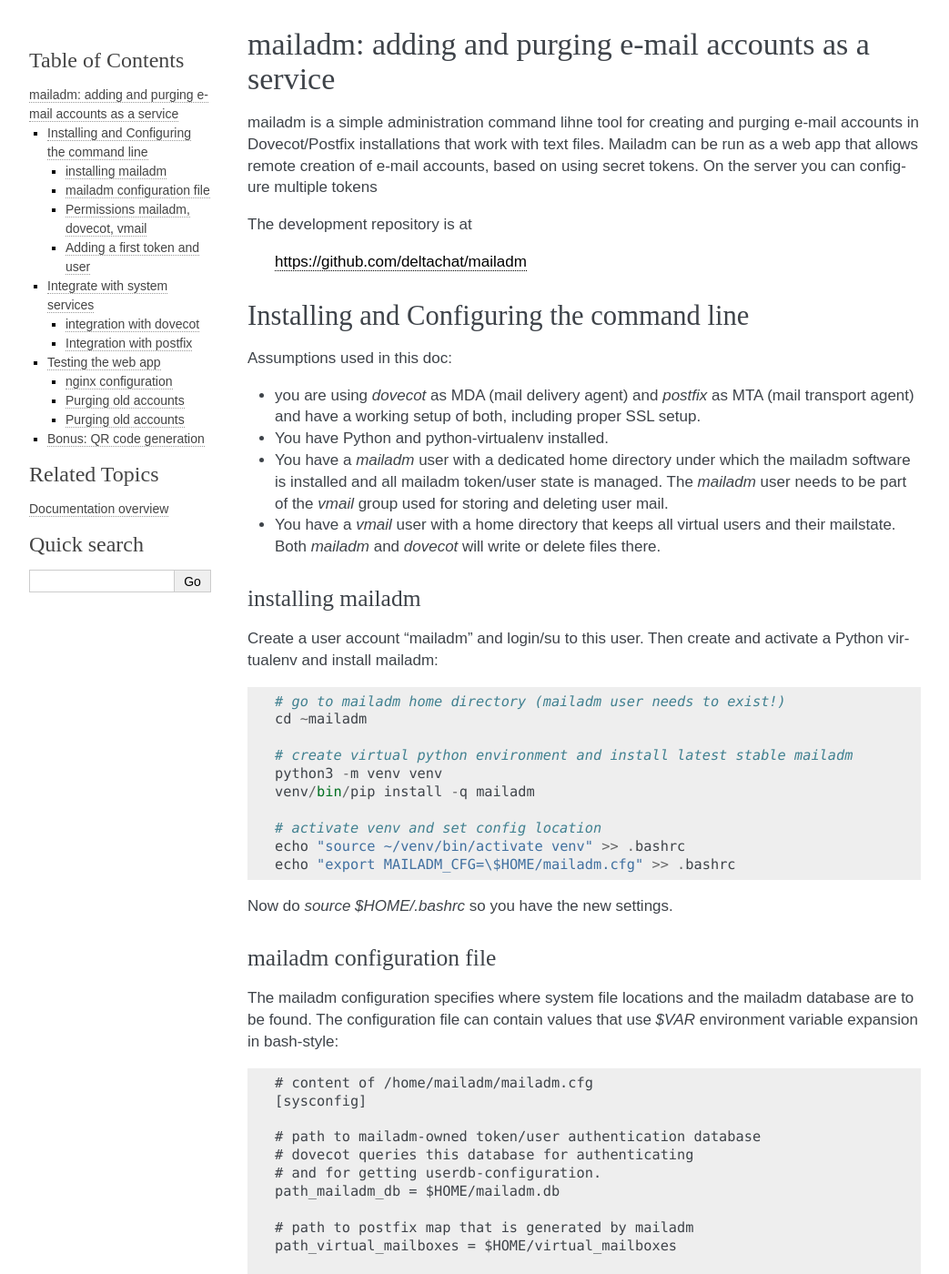
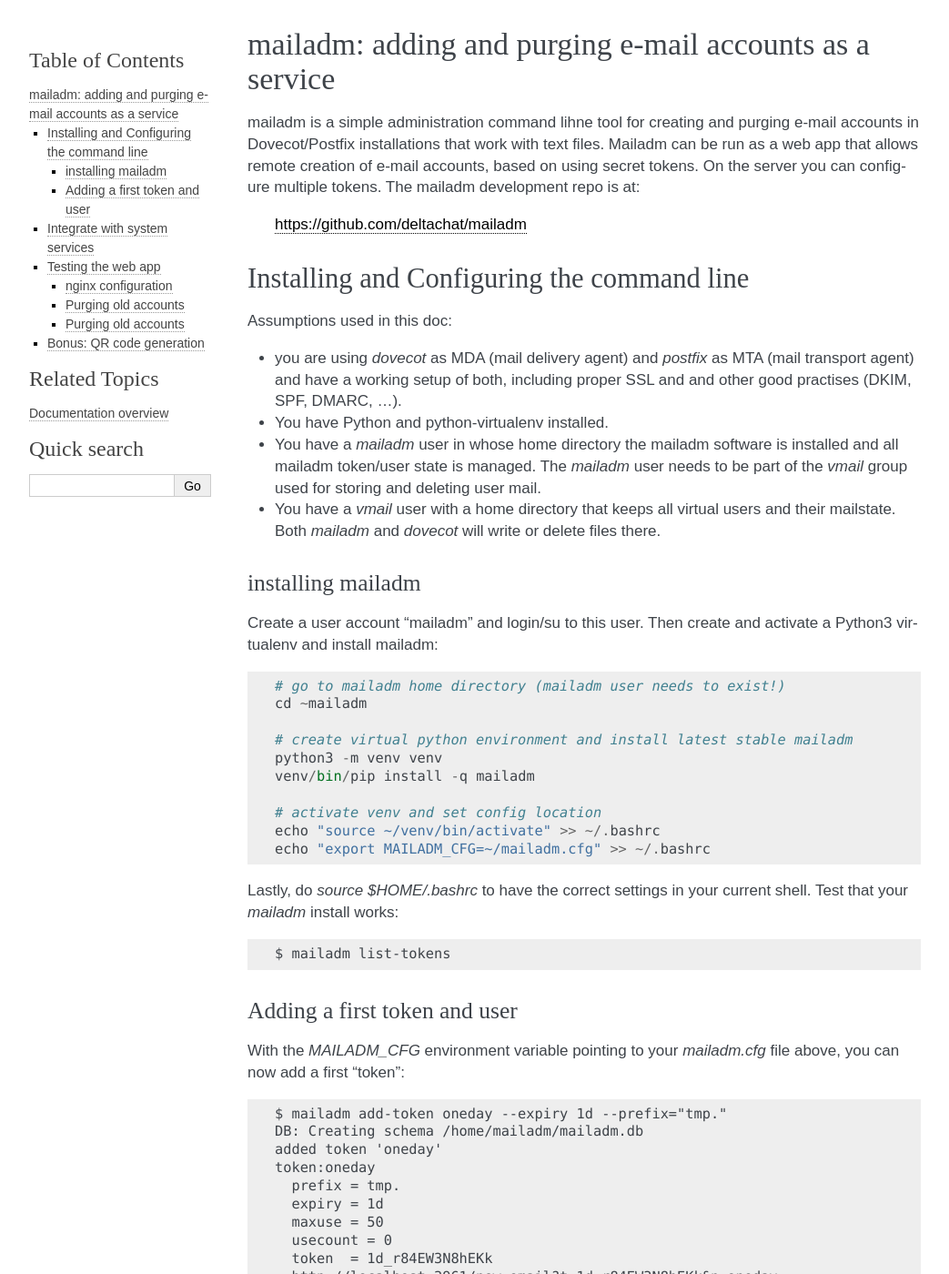
Before and after one commit to deltachat/mailadm, a Sphinx documentation site: the page built from doc/index.rst, in a window 1280 px wide and 1400 px high. Shown: the whole window at 91% size, without its empty margins (108-1151 px from the left). Built offline with Sphinx 7.4.7, drawn with Linux system fonts in a browser that asks for light colours; some of the changed text lies outside the part shown.

Commit message:
more reworking of docs

```diff
--- a/doc/index.rst
+++ b/doc/index.rst
@@ -5,9 +5,7 @@
 purging e-mail accounts in Dovecot/Postfix installations that work with
 text files.  Mailadm can be run as a web app that allows remote creation
 of e-mail accounts, based on using secret tokens.  On the server you
-can configure multiple tokens
-
-The development repository is at
+can configure multiple tokens. The mailadm development repo is at:
 
     https://github.com/deltachat/mailadm
 
@@ -19,12 +17,13 @@
 
 - you are using `dovecot` as MDA (mail delivery agent)
   and `postfix` as MTA (mail transport agent)
-  and have a working setup of both, including proper SSL setup.
+  and have a working setup of both, including proper SSL and
+  and other good practises (DKIM, SPF, DMARC, ...).
 
 - You have Python and python-virtualenv installed.
 
-- You have a `mailadm` user with a dedicated home directory
-  under which the mailadm software is installed and all
+- You have a `mailadm` user in whose home directory
+  the mailadm software is installed and all
   mailadm token/user state is managed. The `mailadm` user
   needs to be part of the `vmail` group used for storing
   and deleting user mail.
@@ -39,7 +38,7 @@
 +++++++++++++++++++++++++++++++++
 
 Create a user account "mailadm" and login/su to this user.
-Then create and activate a Python virtualenv and install mailadm::
+Then create and activate a Python3 virtualenv and install mailadm::
 
     # go to mailadm home directory (mailadm user needs to exist!)
     cd ~mailadm
@@ -49,48 +48,14 @@
     venv/bin/pip install -q mailadm
 
     # activate venv and set config location
-    echo "source ~/venv/bin/activate venv" >> .bashrc
-    echo "export MAILADM_CFG=\$HOME/mailadm.cfg" >> .bashrc
+    echo "source ~/venv/bin/activate" >> ~/.bashrc
+    echo "export MAILADM_CFG=~/mailadm.cfg" >> ~/.bashrc
 
-Now do `source $HOME/.bashrc` so you have the new settings.
+Lastly, do `source $HOME/.bashrc` to have the correct settings
+in your current shell. Test that your `mailadm` install works::
 
+    $ mailadm list-tokens
 
-mailadm configuration file
-+++++++++++++++++++++++++++++++++
-
-The mailadm configuration specifies where system file
-locations and the mailadm database are to be found.
-The configuration file can contain values that use `$VAR` environment
-variable expansion in bash-style::
-
-    # content of /home/mailadm/mailadm.cfg
-    [sysconfig]
-
-    # path to mailadm-owned token/user authentication database
-    # dovecot queries this database for authenticating
-    # and for getting userdb-configuration.
-    path_mailadm_db = $HOME/mailadm.db
-
-    # path to postfix map that is generated by mailadm
-    path_virtual_mailboxes = $HOME/virtual_mailboxes
-
-    # user und which dovecot delivers virtual mail
-    vmail_user = vmail
-
-    # the externally visible web endpoint for creating new emails
-    web_endpoint = https://example.org/new_email
-
-    # the mail domain for which mailadm creates e-mail addresses
-    mail_domain = example.org
-
-
-Permissions mailadm, dovecot, vmail
-+++++++++++++++++++++++++++++++++++
-
-Both mailadm web, prune and command line tools execute as the user
-`mailadm` and do never require root privileges. `mailadm prune` purges
-user data and thus needs to have write-permission to `vmail` directories.
-You typically need to add the `vmail` group for the `mailadm` user.
 
 Adding a first token and user
 ++++++++++++++++++++++++++++++
@@ -131,38 +96,6 @@
 with your postfix/dovecot setup::
 
     $ mailadm gen-sysconfig
-
-
-integration with dovecot
-++++++++++++++++++++++++
-
-We integrate mailadm managed users with dovecot
-by making dovecot query our `mailadm.db`::
-
-
-Now we need to include this file from the `/etc/dovecot/conf.d/10-auth.conf` file
-by adding the following line::
-
-    !include auth-mailadm.conf.ext
-
-With these two dovecot related files added/modified we can reload dovecot::
-
-    systemctl reload dovecot
-
-
-Integration with postfix
-++++++++++++++++++++++++
-
-You need to already have configured a "virtual mailboxes" setup with postfix.
-Also, the `mail_domain` in the `mailadm.cfg` file needs to point
-to the domain which postfix serves.
-
-To let postfix know about mailadm-managed users, add the
-mailadm-generated `postfix-users` file to postfix configuration::
-
-    # add this into your existing and working /etc/postfix/main.cf
-    virtual_mailbox_maps =
-        hash:/home/mailadm/postfix-users
 
 
 Testing the web app
```
Also changed, not shown: 5 other files.
